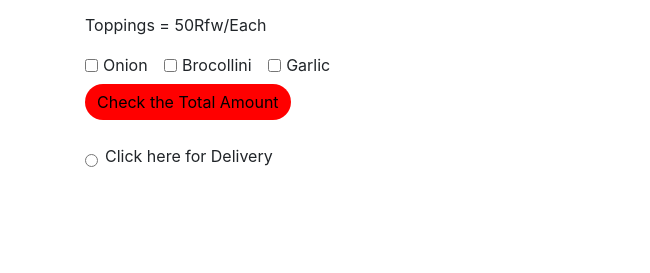
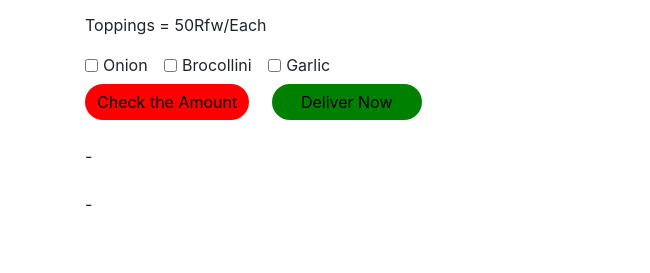
Before and after one commit to iamzilfa/PIZZA-SHOP, a plain HTML site: page index.html in a window 1280 px wide. Shown: the part 1737-2010 px from the top of the page, 0-650 px from the left. Drawn offline with nearby package versions, Linux system fonts and the light colour scheme; a web font is replaced by a local one.

Commit message:
clearing form

```diff
--- a/index.html
+++ b/index.html
@@ -97,20 +97,19 @@
               <label class="form-check-label" for="inlineCheckbox3">Garlic</label>
             </div> <br>
             <button type="submit" class="btn btn-primary"
-              style="background-color: red; border: none; color:black; border-radius: 20px;">Check the Total
-              Amount</button> <br> <br>
+              style="background-color: red; border: none; color:black; border-radius: 20px;">Check the
+              Amount</button> &nbsp; &nbsp;
 
-            <div class="form-check">
-              <input class="form-check-input" onclick="theFunc()" type="radio" name="exampleRadios" id="exampleRadios2"
-                value="option2">
-              <label class="form-check-label" for="exampleRadios2">
-                Click here for Delivery
-              </label>
-            </div> <br>
+            <button type="submit" class="btn btn-primary" onclick="theFunc()"
+              style="background-color: green; border: none; color:black; border-radius: 20px; width: 150px;">Deliver
+              Now</button> <br> <br>
+
 
           </form>
-          <div id="display"></div><br>
-          <div id="result"></div>
+          <div id="display">-</div><br>
+          <div id="result">-</div> <br>
+
+
         </div>
         <div class="col">
           <h3 style="margin: 40px 0;">Pizzas for Vegan Lovers</h3>
--- a/js/scripts.js
+++ b/js/scripts.js
@@ -79,10 +79,10 @@ $("form").submit(function (e) {
         return $(this).val();
     }).get();
     var newCustomer = new PizzaList(sizeSelect, crustSelect, toppingSelect);
-    $('#display').text("One Pizza costs" +newCustomer.wholePizza()).css({"color":"green"});
+    $('#display').text("One Pizza costs " + newCustomer.wholePizza()).css({ "color": "green" });
     console.log(newCustomer.wholePizza());
     var dan = newCustomer.wholePizza() * quantitySelect;
-    $('#result').text("The Total Amount is " +dan).css({"color":"red", "fontStyle":"italic"});
+    $('#result').text("The Total Amount is " + dan).css({ "color": "red", "fontStyle": "italic" });
     $("form").trigger("reset");
 
 })
```
